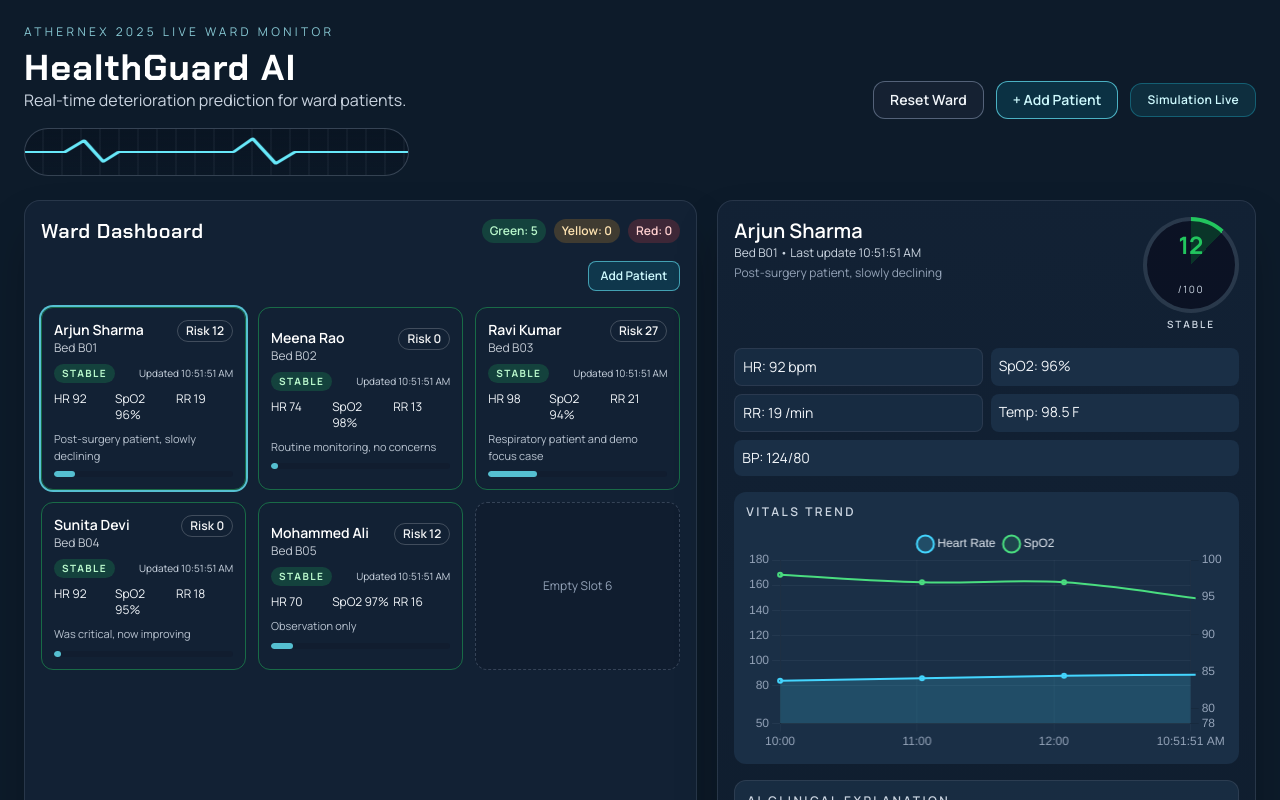
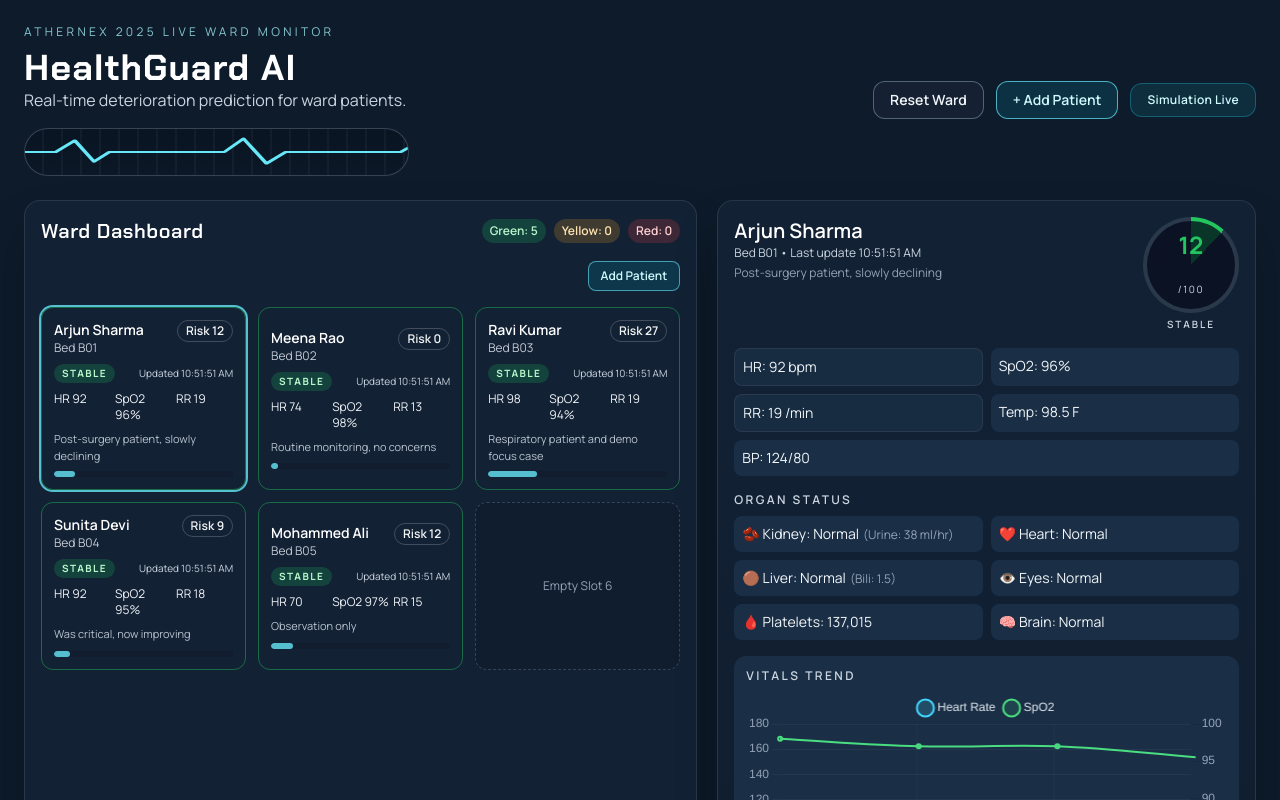
Before and after one commit to Sanvil17/HealthGuard-AI, a React (Vite) app: page / in a window 1280 px wide. Shown: the top 800 px of the page. Built offline with nearby package versions, Linux system fonts and the light colour scheme; no server answers.

Commit message:
add new features

```diff
--- a/src/App.jsx
+++ b/src/App.jsx
@@ -17,6 +17,12 @@ const fallbackVitals = {
   rr: 16,
   temp: 98.6,
   bp: '120/80',
+  urine: 40,
+  liverFlag: false,
+  bilirubin: 1.0,
+  eyeYellow: false,
+  platelets: 150000,
+  confusion: false,
 }
 
 const PATIENTS_STORAGE_KEY = 'healthguard-ai-patients'
@@ -72,6 +78,12 @@ function buildPatientFromDraft(draftPatient, patients) {
     rr: Number(draftPatient.currentVitals.rr),
     temp: Number(draftPatient.currentVitals.temp),
     bp: String(draftPatient.currentVitals.bp || fallbackVitals.bp),
+    urine: fallbackVitals.urine,
+    liverFlag: fallbackVitals.liverFlag,
+    bilirubin: fallbackVitals.bilirubin,
+    eyeYellow: fallbackVitals.eyeYellow,
+    platelets: fallbackVitals.platelets,
+    confusion: fallbackVitals.confusion,
   }
 
   const nextPatient = {
@@ -166,6 +178,14 @@ function App() {
   const selectedPatient = useMemo(() => {
     return patients.find((patient) => patient.id === selectedPatientId) ?? patients[0] ?? null
   }, [patients, selectedPatientId])
+
+  const currentVitals = selectedPatient?.currentVitals ?? {}
+
+  const kidneyRisk = currentVitals.urine !== undefined && currentVitals.urine < 30
+  const heartRisk = currentVitals.hr > 110 || (currentVitals.hr > 100 && currentVitals.spo2 < 94)
+  const liverRisk = currentVitals.liverFlag || currentVitals.eyeYellow || (currentVitals.bilirubin !== undefined && currentVitals.bilirubin > 2)
+  const plateletRisk = currentVitals.platelets !== undefined && currentVitals.platelets < 100000
+  const brainRisk = currentVitals.confusion === true
 
   const requestAiExplanation = useCallback(async (patient) => {
     if (!patient || aiInFlightRef.current.has(patient.id)) {
@@ -356,6 +376,35 @@ function App() {
                 </div>
               </div>
 
+              <div className="mb-4">
+                <p className="mb-2 text-xs font-semibold uppercase tracking-[0.2em] text-slate-300">
+                  Organ Status
+                </p>
+                <div className="grid grid-cols-2 gap-2 text-sm text-slate-100">
+                  <div className={`rounded-lg p-2 ${kidneyRisk ? 'border border-rose-500/60 bg-rose-500/10' : 'bg-app-card'}`}>
+                    🫘 Kidney: {kidneyRisk ? '🚨 Risk' : 'Normal'}
+                    <span className="ml-1 text-xs text-slate-400">(Urine: {currentVitals.urine ?? '--'} ml/hr)</span>
+                  </div>
+                  <div className={`rounded-lg p-2 ${heartRisk ? 'border border-rose-500/60 bg-rose-500/10' : 'bg-app-card'}`}>
+                    ❤️ Heart: {heartRisk ? '🚨 Risk' : 'Normal'}
+                  </div>
+                  <div className={`rounded-lg p-2 ${liverRisk ? 'border border-rose-500/60 bg-rose-500/10' : 'bg-app-card'}`}>
+                    🟤 Liver: {liverRisk ? '🚨 Risk' : 'Normal'}
+                    <span className="ml-1 text-xs text-slate-400">(Bili: {currentVitals.bilirubin?.toFixed(1) ?? '--'})</span>
+                  </div>
+                  <div className="rounded-lg bg-app-card p-2">
+                    👁️ Eyes: {currentVitals.eyeYellow ? '⚠️ Yellow' : 'Normal'}
+                  </div>
+                  <div className={`rounded-lg p-2 ${plateletRisk ? 'border border-rose-500/60 bg-rose-500/10' : 'bg-app-card'}`}>
+                    🩸 Platelets: {currentVitals.platelets != null ? Math.round(currentVitals.platelets).toLocaleString() : '--'}
+                    {plateletRisk && <span className="ml-1 text-xs text-rose-300">Dengue Risk</span>}
+                  </div>
+                  <div className={`rounded-lg p-2 ${brainRisk ? 'border border-rose-500/60 bg-rose-500/10' : 'bg-app-card'}`}>
+                    🧠 Brain: {brainRisk ? '🚨 Confused' : 'Normal'}
+                  </div>
+                </div>
+              </div>
+
               <div className="mb-4 rounded-xl bg-app-card p-3">
                 <p className="mb-2 text-xs font-semibold uppercase tracking-[0.2em] text-slate-300">
                   Vitals Trend
--- a/src/data/mockPatients.js
+++ b/src/data/mockPatients.js
@@ -6,11 +6,16 @@ export const mockPatients = [
     pattern: 'deteriorating',
     deteriorationSpeed: 'normal',
     story: 'Post-surgery patient, slowly declining',
-    currentVitals: { hr: 88, spo2: 97, rr: 17, temp: 98.4, bp: '122/80' },
+    currentVitals: {
+      hr: 88, spo2: 97, rr: 17, temp: 98.4, bp: '122/80',
+      urine: 40, liverFlag: false,
+      bilirubin: 1.2, eyeYellow: false,
+      platelets: 150000, confusion: false,
+    },
     history: [
-      { time: '10:00', hr: 84, spo2: 98, rr: 16, temp: 98.2, bp: '120/78', note: 'Stable post-op.' },
-      { time: '11:00', hr: 86, spo2: 97, rr: 17, temp: 98.3, bp: '121/79', note: 'Mild fatigue.' },
-      { time: '12:00', hr: 88, spo2: 97, rr: 17, temp: 98.4, bp: '122/80', note: 'Under observation.' },
+      { time: '10:00', hr: 84, spo2: 98, rr: 16, temp: 98.2, bp: '120/78', note: 'Stable post-op.', urine: 45, liverFlag: false, bilirubin: 1.1, eyeYellow: false, platelets: 160000, confusion: false },
+      { time: '11:00', hr: 86, spo2: 97, rr: 17, temp: 98.3, bp: '121/79', note: 'Mild fatigue.', urine: 44, liverFlag: false, bilirubin: 1.2, eyeYellow: false, platelets: 155000, confusion: false },
+      { time: '12:00', hr: 88, spo2: 97, rr: 17, temp: 98.4, bp: '122/80', note: 'Under observation.', urine: 42, liverFlag: false, bilirubin: 1.3, eyeYellow: false, platelets: 150000, confusion: false },
     ],
   },
   {
@@ -19,11 +24,16 @@ export const mockPatients = [
     bed: 'B02',
     pattern: 'stable',
     story: 'Routine monitoring, no concerns',
-    currentVitals: { hr: 72, spo2: 99, rr: 14, temp: 98.2, bp: '118/76' },
+    currentVitals: {
+      hr: 72, spo2: 99, rr: 14, temp: 98.2, bp: '118/76',
+      urine: 40, liverFlag: false,
+      bilirubin: 1.0, eyeYellow: false,
+      platelets: 180000, confusion: false,
+    },
     history: [
-      { time: '10:00', hr: 71, spo2: 99, rr: 14, temp: 98.1, bp: '117/75', note: 'Comfortable.' },
-      { time: '11:00', hr: 72, spo2: 99, rr: 14, temp: 98.2, bp: '118/76', note: 'No complaints.' },
-      { time: '12:00', hr: 72, spo2: 99, rr: 14, temp: 98.2, bp: '118/76', note: 'Routine checks normal.' },
+      { time: '10:00', hr: 71, spo2: 99, rr: 14, temp: 98.1, bp: '117/75', note: 'Comfortable.', urine: 45, liverFlag: false, bilirubin: 1.0, eyeYellow: false, platelets: 180000, confusion: false },
+      { time: '11:00', hr: 72, spo2: 99, rr: 14, temp: 98.2, bp: '118/76', note: 'No complaints.', urine: 45, liverFlag: false, bilirubin: 1.0, eyeYellow: false, platelets: 178000, confusion: false },
+      { time: '12:00', hr: 72, spo2: 99, rr: 14, temp: 98.2, bp: '118/76', note: 'Routine checks normal.', urine: 44, liverFlag: false, bilirubin: 1.0, eyeYellow: false, platelets: 175000, confusion: false },
     ],
   },
   {
@@ -33,12 +43,17 @@ export const mockPatients = [
     pattern: 'deteriorating',
     deteriorationSpeed: 'fast',
     story: 'Respiratory patient and demo focus case',
-    currentVitals: { hr: 92, spo2: 96, rr: 18, temp: 98.9, bp: '126/82' },
+    currentVitals: {
+      hr: 92, spo2: 96, rr: 18, temp: 98.9, bp: '126/82',
+      urine: 40, liverFlag: false,
+      bilirubin: 1.5, eyeYellow: false,
+      platelets: 140000, confusion: false,
+    },
     history: [
-      { time: '10:00', hr: 86, spo2: 98, rr: 16, temp: 98.5, bp: '122/80', note: 'Patient comfortable, no complaints.' },
-      { time: '11:00', hr: 89, spo2: 97, rr: 17, temp: 98.7, bp: '124/81', note: 'Mild shortness of breath reported.' },
-      { time: '12:00', hr: 92, spo2: 96, rr: 18, temp: 98.9, bp: '126/82', note: 'Breathing appears laboured, patient anxious.' },
-      { time: '13:00', hr: 94, spo2: 95, rr: 19, temp: 99.0, bp: '127/82', note: 'Requested extra pillow, difficulty lying flat.' },
+      { time: '10:00', hr: 86, spo2: 98, rr: 16, temp: 98.5, bp: '122/80', note: 'Patient comfortable, no complaints.', urine: 45, liverFlag: false, bilirubin: 1.4, eyeYellow: false, platelets: 145000, confusion: false },
+      { time: '11:00', hr: 89, spo2: 97, rr: 17, temp: 98.7, bp: '124/81', note: 'Mild shortness of breath reported.', urine: 44, liverFlag: false, bilirubin: 1.5, eyeYellow: false, platelets: 140000, confusion: false },
+      { time: '12:00', hr: 92, spo2: 96, rr: 18, temp: 98.9, bp: '126/82', note: 'Breathing appears laboured, patient anxious.', urine: 43, liverFlag: false, bilirubin: 1.6, eyeYellow: false, platelets: 130000, confusion: false },
+      { time: '13:00', hr: 94, spo2: 95, rr: 19, temp: 99.0, bp: '127/82', note: 'Requested extra pillow, difficulty lying flat.', urine: 42, liverFlag: false, bilirubin: 1.7, eyeYellow: false, platelets: 120000, confusion: false },
     ],
   },
   {
@@ -47,11 +62,16 @@ export const mockPatients = [
     bed: 'B04',
     pattern: 'recovering',
     story: 'Was critical, now improving',
-    currentVitals: { hr: 95, spo2: 94, rr: 20, temp: 99.0, bp: '130/85' },
+    currentVitals: {
+      hr: 95, spo2: 94, rr: 20, temp: 99.0, bp: '130/85',
+      urine: 40, liverFlag: false,
+      bilirubin: 2.0, eyeYellow: false,
+      platelets: 90000, confusion: false,
+    },
     history: [
-      { time: '10:00', hr: 103, spo2: 90, rr: 24, temp: 99.6, bp: '136/88', note: 'Required close watch.' },
-      { time: '11:00', hr: 100, spo2: 92, rr: 22, temp: 99.3, bp: '133/86', note: 'Responding to treatment.' },
-      { time: '12:00', hr: 95, spo2: 94, rr: 20, temp: 99.0, bp: '130/85', note: 'Clinically improving.' },
+      { time: '10:00', hr: 103, spo2: 90, rr: 24, temp: 99.6, bp: '136/88', note: 'Required close watch.', urine: 30, liverFlag: false, bilirubin: 2.2, eyeYellow: true, platelets: 70000, confusion: true },
+      { time: '11:00', hr: 100, spo2: 92, rr: 22, temp: 99.3, bp: '133/86', note: 'Responding to treatment.', urine: 35, liverFlag: false, bilirubin: 2.1, eyeYellow: true, platelets: 80000, confusion: true },
+      { time: '12:00', hr: 95, spo2: 94, rr: 20, temp: 99.0, bp: '130/85', note: 'Clinically improving.', urine: 38, liverFlag: false, bilirubin: 2.0, eyeYellow: false, platelets: 90000, confusion: false },
     ],
   },
   {
@@ -60,11 +80,16 @@ export const mockPatients = [
     bed: 'B05',
     pattern: 'stable',
     story: 'Observation only',
-    currentVitals: { hr: 68, spo2: 98, rr: 15, temp: 98.1, bp: '115/74' },
+    currentVitals: {
+      hr: 68, spo2: 98, rr: 15, temp: 98.1, bp: '115/74',
+      urine: 40, liverFlag: false,
+      bilirubin: 1.0, eyeYellow: false,
+      platelets: 170000, confusion: false,
+    },
     history: [
-      { time: '10:00', hr: 68, spo2: 98, rr: 15, temp: 98.1, bp: '115/74', note: 'Watching overnight.' },
-      { time: '11:00', hr: 67, spo2: 98, rr: 15, temp: 98.0, bp: '114/74', note: 'Stable observations.' },
-      { time: '12:00', hr: 68, spo2: 98, rr: 15, temp: 98.1, bp: '115/74', note: 'No intervention needed.' },
+      { time: '10:00', hr: 68, spo2: 98, rr: 15, temp: 98.1, bp: '115/74', note: 'Watching overnight.', urine: 45, liverFlag: false, bilirubin: 1.0, eyeYellow: false, platelets: 170000, confusion: false },
+      { time: '11:00', hr: 67, spo2: 98, rr: 15, temp: 98.0, bp: '114/74', note: 'Stable observations.', urine: 45, liverFlag: false, bilirubin: 1.0, eyeYellow: false, platelets: 168000, confusion: false },
+      { time: '12:00', hr: 68, spo2: 98, rr: 15, temp: 98.1, bp: '115/74', note: 'No intervention needed.', urine: 45, liverFlag: false, bilirubin: 1.0, eyeYellow: false, platelets: 165000, confusion: false },
     ],
   },
 ]
--- a/src/logic/riskEngine.js
+++ b/src/logic/riskEngine.js
@@ -9,6 +9,26 @@ const TREND_POINTS = {
   spo2Dropping: 25,
   hrRising: 20,
   multipleAbnormal: 15,
+
+  // Kidney
+  urineLow: 10,
+  urineVeryLow: 15,
+
+  // Liver
+  liverIssue: 15,
+  bilirubinHigh: 15,
+  bilirubinVeryHigh: 20,
+  eyeYellow: 10,
+
+  // Platelets (dengue detection)
+  plateletLow: 15,
+  plateletVeryLow: 25,
+
+  // Brain
+  confusion: 20,
+
+  // Multi-organ
+  multiOrganRisk: 25,
 }
 
 function hasThreeReadings(history) {
@@ -81,6 +101,68 @@ export function calculateRiskScore(patient) {
     score += TREND_POINTS.multipleAbnormal
   }
 
+  // ── Kidney ──
+  if (current.urine !== undefined) {
+    if (current.urine < 30) {
+      score += TREND_POINTS.urineLow
+    }
+    if (current.urine < 20) {
+      score += TREND_POINTS.urineVeryLow
+    }
+  }
+
+  // ── Liver ──
+  if (current.liverFlag) {
+    score += TREND_POINTS.liverIssue
+  }
+
+  if (current.bilirubin !== undefined) {
+    if (current.bilirubin > 2) {
+      score += TREND_POINTS.bilirubinHigh
+    }
+    if (current.bilirubin > 3) {
+      score += TREND_POINTS.bilirubinVeryHigh
+    }
+  }
+
+  if (current.eyeYellow) {
+    score += TREND_POINTS.eyeYellow
+  }
+
+  // Strong liver failure signal
+  if (
+    current.bilirubin !== undefined &&
+    current.bilirubin > 3 &&
+    current.eyeYellow
+  ) {
+    score += 20
+  }
+
+  // ── Platelets (dengue) ──
+  if (current.platelets !== undefined) {
+    if (current.platelets < 100000) {
+      score += TREND_POINTS.plateletLow
+    }
+    if (current.platelets < 50000) {
+      score += TREND_POINTS.plateletVeryLow
+    }
+  }
+
+  // ── Brain ──
+  if (current.confusion) {
+    score += TREND_POINTS.confusion
+  }
+
+  // ── Multi-organ risk ──
+  if (
+    current.urine !== undefined &&
+    current.urine < 20 &&
+    current.hr > 110 &&
+    current.spo2 < 94
+  ) {
+    score += TREND_POINTS.multiOrganRisk
+  }
+
   return Math.min(score, 100)
 }
 
--- a/src/logic/simulation.js
+++ b/src/logic/simulation.js
@@ -59,6 +59,13 @@ function updateStableVitals(current) {
     rr,
     temp,
     bp: nextBloodPressure(current.bp, hr, 'stable'),
+
+    urine: clamp((current.urine ?? 40) + randInt(-2, 1), 5, 60),
+    liverFlag: current.liverFlag ?? false,
+    bilirubin: clamp((current.bilirubin ?? 1.0) + randFloat(-0.1, 0.2), 0.5, 5),
+    eyeYellow: current.eyeYellow ?? false,
+    platelets: clamp((current.platelets ?? 150000) + randInt(-2000, 2000), 20000, 300000),
+    confusion: current.confusion ?? false,
   }
 }
 
@@ -74,6 +81,13 @@ function updateRecoveringVitals(current) {
     rr,
     temp,
     bp: nextBloodPressure(current.bp, hr, 'recovering'),
+
+    urine: clamp((current.urine ?? 40) + randInt(-2, 1), 5, 60),
+    liverFlag: current.liverFlag ?? false,
+    bilirubin: clamp((current.bilirubin ?? 1.0) - randFloat(0, 0.1), 0.5, 5),
+    eyeYellow: current.eyeYellow ?? false,
+    platelets: clamp((current.platelets ?? 150000) + randInt(2000, 5000), 20000, 300000),
+    confusion: false,
   }
 }
 
@@ -90,6 +104,13 @@ function updateDemoDeterioratingVitals(current, ticks) {
       rr,
       temp,
       bp: nextBloodPressure(current.bp, hr, 'stable'),
+
+      urine: clamp((current.urine ?? 40) + randInt(-2, 1), 5, 60),
+      liverFlag: current.liverFlag ?? false,
+      bilirubin: clamp((current.bilirubin ?? 1.0) + randFloat(-0.1, 0.1), 0.5, 5),
+      eyeYellow: current.eyeYellow ?? false,
+      platelets: clamp((current.platelets ?? 150000) + randInt(-1000, 1000), 20000, 300000),
+      confusion: current.confusion ?? false,
     }
   }
 
@@ -105,6 +126,13 @@ function updateDemoDeterioratingVitals(current, ticks) {
       rr,
       temp,
       bp: nextBloodPressure(current.bp, hr, 'deteriorating'),
+
+      urine: clamp((current.urine ?? 40) - randInt(0, 2), 5, 60),
+      liverFlag: current.liverFlag ?? false,
+      bilirubin: clamp((current.bilirubin ?? 1.0) + randFloat(0, 0.2), 0.5, 5),
+      eyeYellow: (current.bilirubin ?? 1.0) > 2.5,
+      platelets: clamp((current.platelets ?? 150000) - randInt(1000, 5000), 10000, 300000),
+      confusion: current.confusion ?? false,
     }
   }
 
@@ -119,6 +147,13 @@ function updateDemoDeterioratingVitals(current, ticks) {
     rr,
     temp,
     bp: nextBloodPressure(current.bp, hr, 'deteriorating'),
+
+    urine: clamp((current.urine ?? 40) - randInt(1, 3), 5, 60),
+    liverFlag: current.liverFlag ?? false,
+    bilirubin: clamp((current.bilirubin ?? 1.0) + randFloat(0.1, 0.4), 0.5, 5),
+    eyeYellow: (current.bilirubin ?? 1.0) > 2.5,
+    platelets: clamp((current.platelets ?? 150000) - randInt(3000, 10000), 10000, 300000),
+    confusion: current.confusion ?? false,
   }
 }
 
@@ -134,12 +169,21 @@ function updateDeterioratingVitals(current, speed = 'normal', ticks = 0) {
   const rr = clamp(current.rr + randInt(1, fast ? 3 : 2), 14, 36)
   const temp = clamp(current.temp + randFloat(0.1, fast ? 0.4 : 0.3), 97.8, 103.5)
 
+  const newPlatelets = clamp((current.platelets ?? 150000) - randInt(5000, 15000), 10000, 300000)
+
   return {
     hr,
     spo2,
     rr,
     temp,
     bp: nextBloodPressure(current.bp, hr, 'deteriorating'),
+
+    urine: clamp((current.urine ?? 40) - randInt(1, 4), 5, 60),
+    liverFlag: current.liverFlag ?? false,
+    bilirubin: clamp((current.bilirubin ?? 1.0) + randFloat(0.2, 0.5), 0.5, 5),
+    eyeYellow: (current.bilirubin ?? 1.0) > 2.5,
+    platelets: newPlatelets,
+    confusion: newPlatelets < 50000 ? true : current.confusion,
   }
 }
 
@@ -165,12 +209,26 @@ function nextHistoryEntry(vitals, previousEntry) {
     rr: vitals.rr,
     temp: vitals.temp,
     bp: vitals.bp,
+
+    urine: vitals.urine,
+    liverFlag: vitals.liverFlag,
+    bilirubin: vitals.bilirubin,
+    eyeYellow: vitals.eyeYellow,
+    platelets: vitals.platelets,
+    confusion: vitals.confusion,
+
     note: previousEntry?.note ?? '',
   }
 }
 
 async function evolvePatient(patient) {
   const vitals = updatePatientVitals(patient)
+
+  // 2% chance of random liver flag trigger on each tick
+  if (Math.random() < 0.02) {
+    vitals.liverFlag = true
+  }
+
   const previousHistory = Array.isArray(patient.history) ? patient.history : []
   const entry = nextHistoryEntry(vitals, previousHistory.at(-1))
   const history = [...previousHistory, entry].slice(-180)
```
Also changed, not shown: 1 other file (tests, documents, lock files or other folders).
